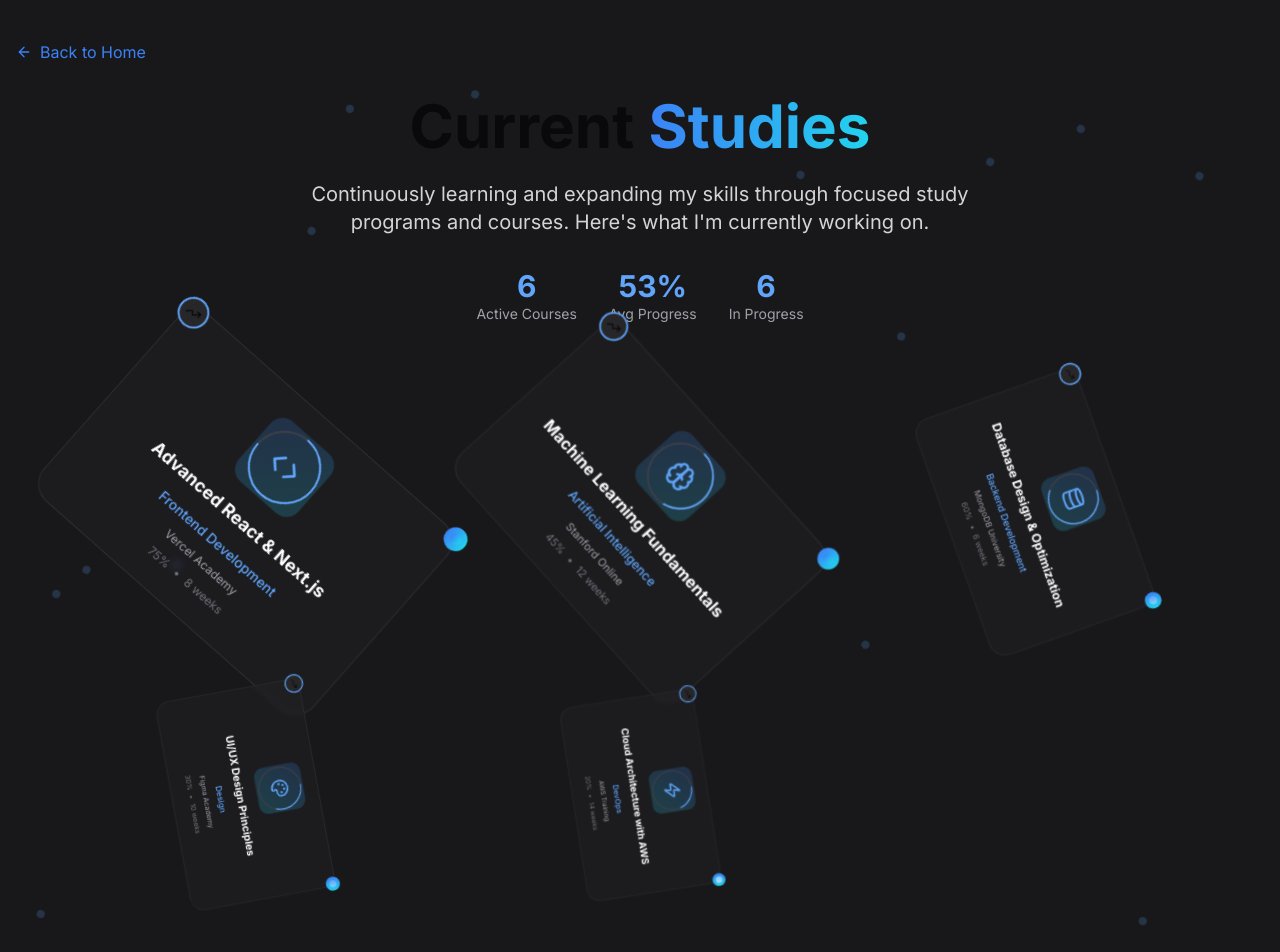
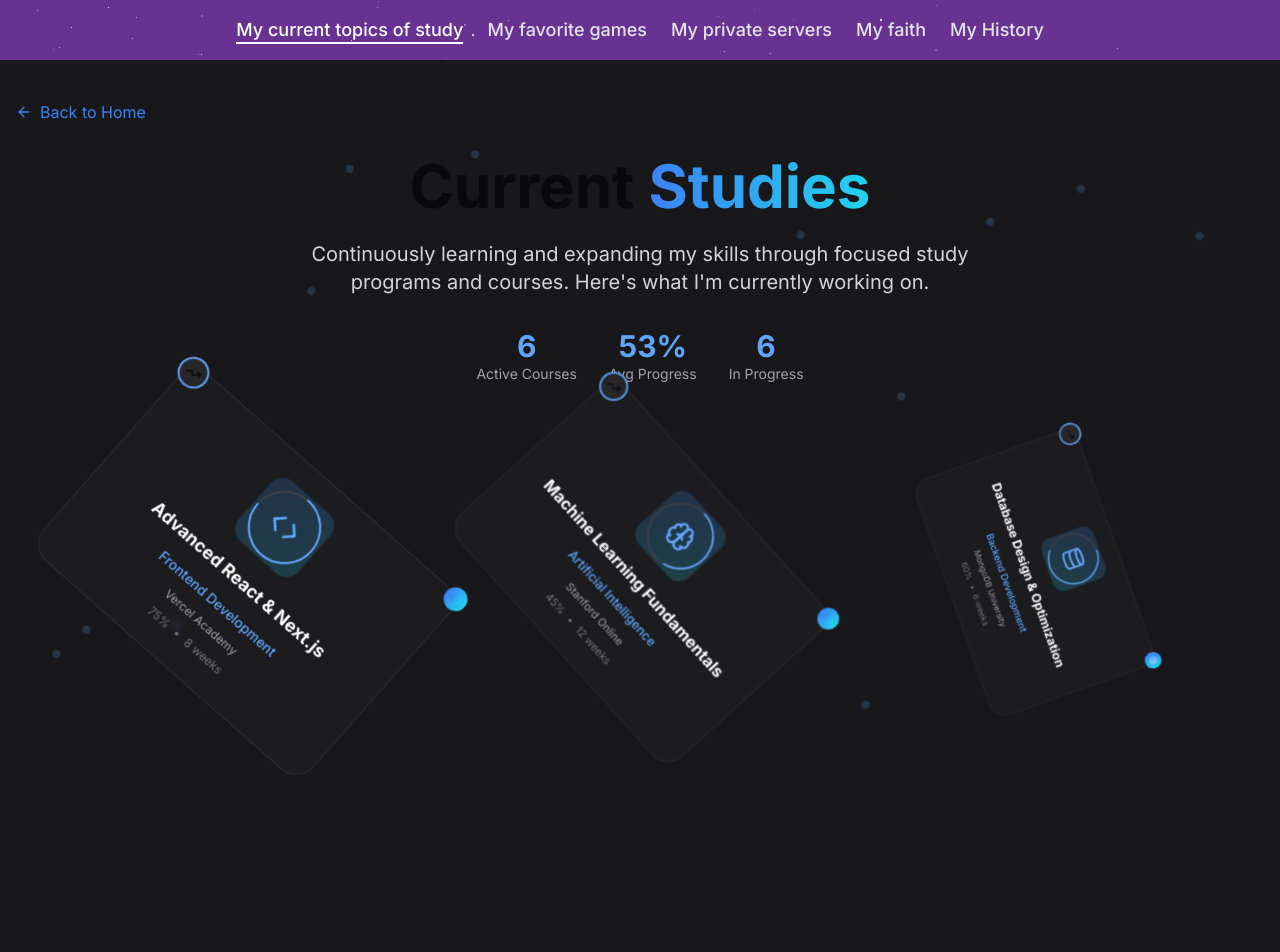
Before and after one commit to Artag-Chris/web-de-servicios, a Next.js app: page /currentStudies in a window 1280 px wide. Shown: the top 952 px of the page. Built offline with nearby package versions, Linux system fonts and the light colour scheme.

Commit message:
act manejo de las barras de navegacion

```diff
--- a/src/app/currentStudies/page.tsx
+++ b/src/app/currentStudies/page.tsx
@@ -1,9 +1,19 @@
 "use client"
 
+import CosmicNavbar from "@/components/compontents/cosmic-navbar"
 import CurrentStudiesPage from "@/components/sub-sections/current-studies-page"
+import { navLinks } from "@/data/navlinks"
 
 
 
 export default function Page() {
-  return <CurrentStudiesPage />
+
+  return(
+    <main>
+      <CosmicNavbar links={navLinks} currentPath="/currentStudies" />
+      <div className="prose prose-lg prose-invert max-w-none prose-headings:text-emerald-400 prose-a:text-emerald-400">
+      <CurrentStudiesPage / >
+      </div>
+    </main>
+  )
 }
--- a/src/app/favorites/page.tsx
+++ b/src/app/favorites/page.tsx
@@ -1,5 +1,3 @@
-import { ArrowLeft } from "lucide-react"
-import Link from "next/link"
 import CosmicNavbar from "@/components/compontents/cosmic-navbar";
 import {navLinks} from "@/data/navlinks";
 import FavoriteGamesPage from "@/components/sub-sections/FavoritesGames";
@@ -15,9 +13,6 @@ export default function Page() {
             <div className="container mx-auto px-4 py-10">
                 {/* Botón de regresar */}
 
-
-
-
                 <div className="prose prose-lg prose-invert max-w-none prose-headings:text-emerald-400 prose-a:text-emerald-400">
                     <FavoriteGamesPage />
                 </div>
--- a/src/app/my-faith/page.tsx
+++ b/src/app/my-faith/page.tsx
@@ -1,7 +1,16 @@
-"use client"
+"use client";
 
-import MyFaithPage from "@/components/sub-sections/my-faith-page"
+import CosmicNavbar from "@/components/compontents/cosmic-navbar";
+import MyFaithPage from "@/components/sub-sections/my-faith-page";
+import { navLinks } from "@/data/navlinks";
 
 export default function Page() {
-  return <MyFaithPage />
+  return (
+  <main>
+    <CosmicNavbar links={navLinks} currentPath="/my-faith" />
+      <div className="prose prose-lg prose-invert max-w-none prose-headings:text-emerald-400 prose-a:text-emerald-400">
+        <MyFaithPage />
+      </div>
+  </main>
+  );
 }
```
